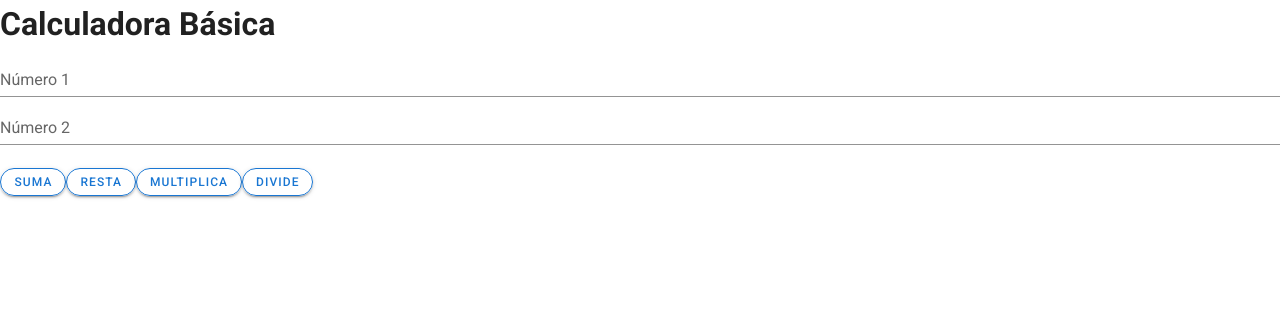
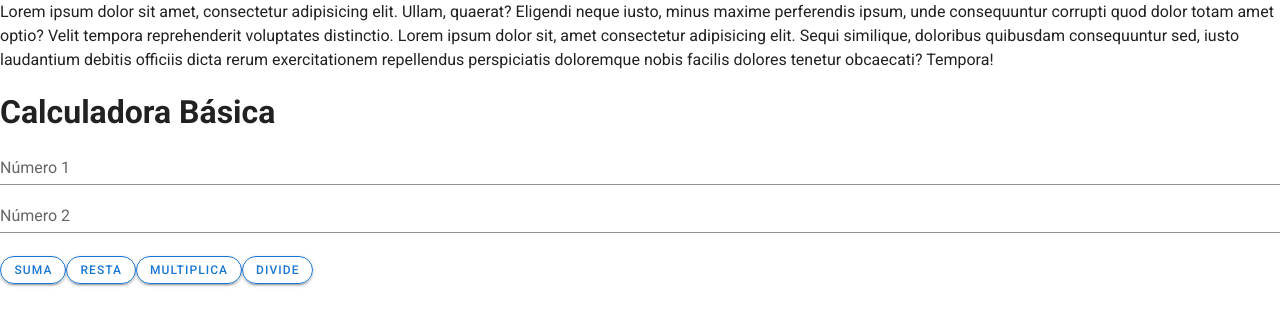
Before and after one commit to sovdlp/CICLO3UTP, a Vue app in the folder SEMANA3/dev/calculadora/: page / in a window 1280 px wide. Shown: the top 326 px of the page. Built offline with nearby package versions, Linux system fonts and the light colour scheme.

Commit message:
Cabecera

```diff
--- a/SEMANA3/dev/calculadora/src/components/CalculadoraBasica.vue
+++ b/SEMANA3/dev/calculadora/src/components/CalculadoraBasica.vue
@@ -1,5 +1,6 @@
 <template>
   <div>
+      <encabezado />
       <h1>Calculadora Básica</h1>
       <v-text-field
        label="Número 1"
@@ -52,8 +53,12 @@
 </template>
 
 <script>
+import Encabezado from './Encabezado.vue';
 export default {
-      name: 'CalculadoraBasica',
+  name: 'CalculadoraBasica',
+  components: {
+      Encabezado
+  },
     data:()=>{
         return {
             n1: null,
```
